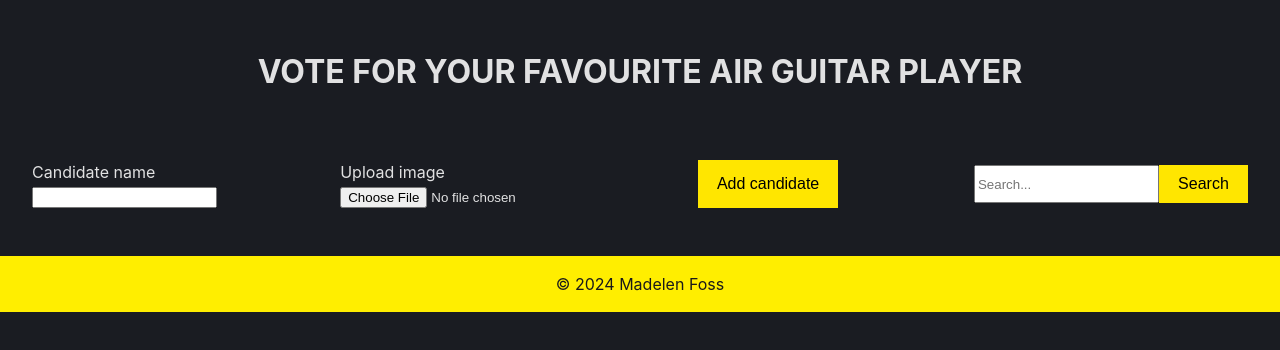
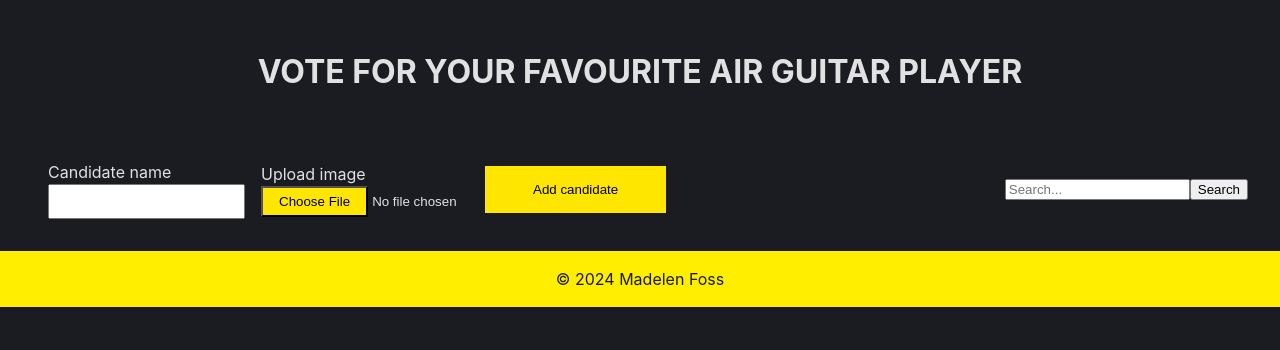
Before and after one commit to madelenfoss/voting-app, a React (Vite) app: page / in a window 1280 px wide. Shown: the top 350 px of the page. Built offline with nearby package versions, Linux system fonts and the light colour scheme.

Commit message:
Added styling to buttons and input fields

```diff
--- a/src/index.css
+++ b/src/index.css
@@ -37,7 +37,7 @@ h1 {
 
 .add-search {
   display: flex;
-  margin: 2rem auto;
+  margin: 2rem auto 0 auto;
   width: 100%;
   justify-content: space-between;
   align-items: center;
@@ -48,6 +48,7 @@ h1 {
   width: 70%;
   margin: 0 auto;
   padding: 1rem 2rem;
+  align-items: center;
 }
 
 .searchbar {
@@ -58,26 +59,55 @@ h1 {
   padding: 1rem 2rem;
 }
 
+#candidate {
+  padding: 0.5rem;
+}
+
+.candidate_name {
+  display: flex;
+  flex-direction: column;
+  padding: 0 1rem;
+}
+
+.candidate_image {
+  display: flex;
+  flex-direction: column;
+}
+
+input::-webkit-file-upload-button {
+  background: #ffe600;
+  padding: 0.4rem 1rem;
+}
+
+#image {
+  width: 14rem;
+}
+
 .candidate_ul {
   list-style: none;
 }
 
+.error {
+  margin: 0 auto;
+  padding: 0 3rem 1rem 3rem;
+  color: rgb(255, 255, 255);
+}
+/*
 button {
   border: none;
-  padding: 0.6em 1.2em;
-  font-size: 1em;
   background-color: #ffe600;
   cursor: pointer;
   transition: 0.3s ease-in-out;
+} */
+
+.candidate_add-btn {
+  border: none;
+  background-color: #ffe600;
+  cursor: pointer;
+  transition: 0.3s ease-in-out;
+  padding: 1rem 3rem;
 }
 
-button:hover {
-  background: #ff8000;
-}
-button:focus,
-button:focus-visible {
-  outline: 4px auto -webkit-focus-ring-color;
-}
 
 footer {
   display: flex;
```
